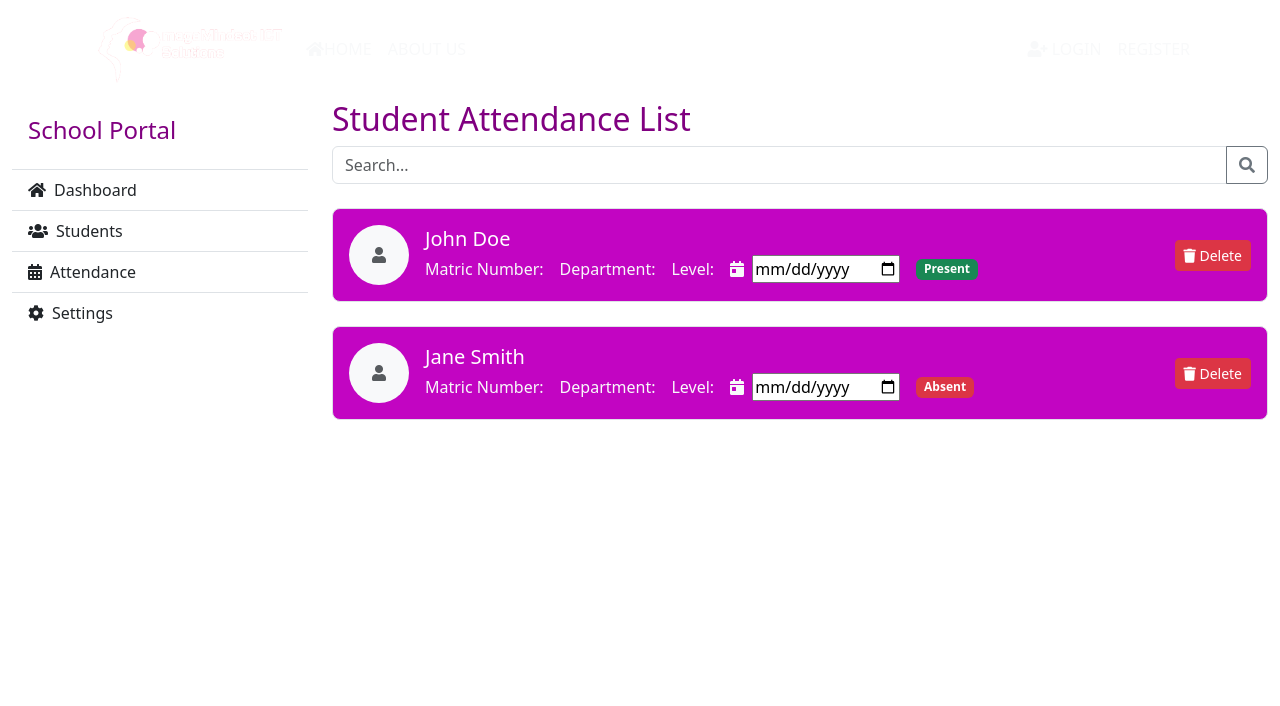
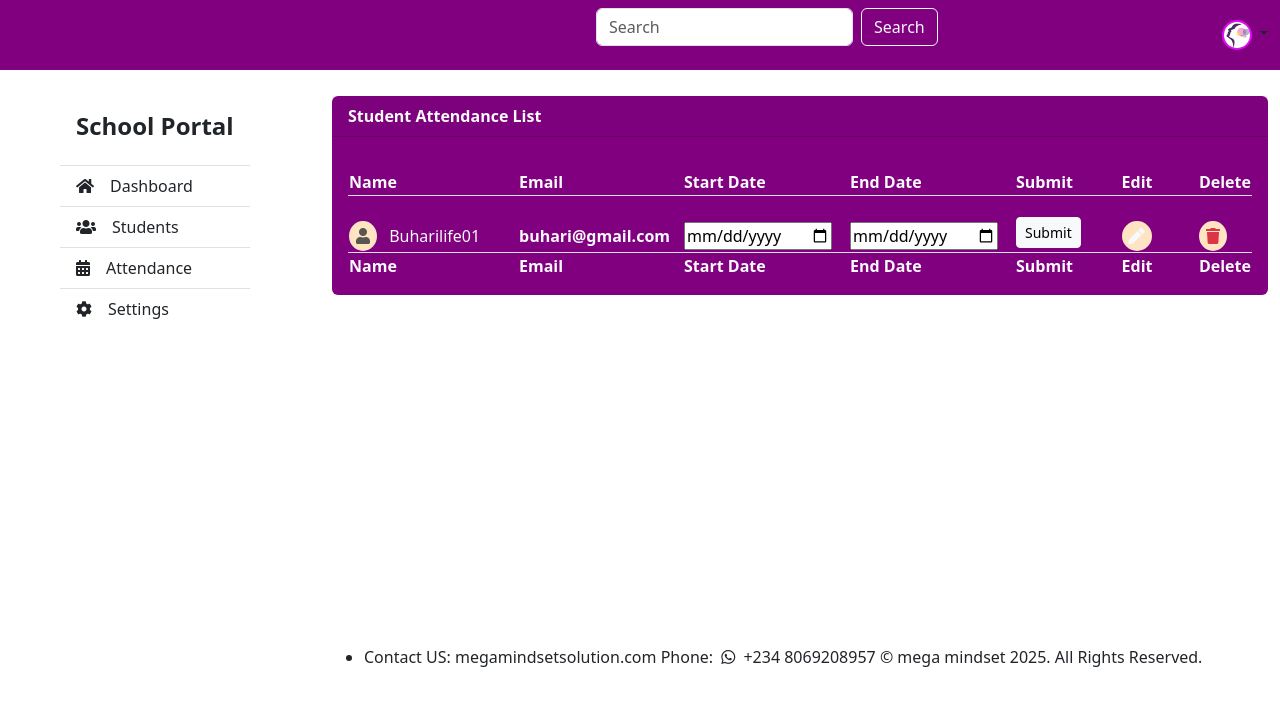
Before and after one commit to megaminded/attendance_app, a PHP site: page /admin.php in a window 1280 px wide. Shown: the top 706 px of the page. Run offline with PHP 8.4, Linux system fonts and the light colour scheme.

Commit message:
I marge success admin page  and did a student Record to show their full cridentials

```diff
--- a/admin.php
+++ b/admin.php
@@ -1,5 +1,6 @@
 <!DOCTYPE html>
 <html lang="en">
+
 <head>
   <meta charset="UTF-8">
   <meta name="viewport" content="width=device-width, initial-scale=1.0">
@@ -8,110 +9,182 @@
   <!-- Font awesome  -->
   <link rel="stylesheet" href="assets/css/font-awasome/css/all.css">
   <!-- CSS  -->
-     <link rel="stylesheet" href="assets/css/admin.css">
+  <link rel="stylesheet" href="assets/css/adminStyle.css">
   <link rel="stylesheet" href="assets/css/base.css">
   <title>Admin-dashboard</title>
 </head>
+
 <body>
   <!-- Navigation -->
-    <?php include "./inc/navbar.php" ?>
+  <?php include "./inc/adminNavbar.php"; ?>
+  <!-- admin nav -->
 
   <div class="container-fluid">
     <div class="row">
-            <div class="col-lg-3 col-md-3 col-sm-12">
-                <nav class="sidebar primary-color">
-                    <div class="p-3 border-bottom">
-                        <h4>School Portal</h4>
+      <div class="col-lg-3 ">
+        <!-- outsidebar attendance -->
+        <div class="col-lg-3 ">
+          <div
+            class="nav-list portal-hold mx-5 mt-5 d-none d-lg-block position-fixed">
+            <div class="p-3 border-bottom mt-5">
+              <h4 class="fw-bold">School Portal</h4>
             </div>
-                      <div class="list-group list-group-flush">
-                        <a href="#" class="list-group-item list-group-item-action">
-                          <i class="fas fa-home me-2"></i>Dashboard
+
+            <div class="list-group list-group-flush ">
+              <a href="#"
+                class="list-group-item list-group-item-action">
+                <i
+                  class="fas fa-home me-3"></i>Dashboard
               </a>
-                        <a href="#" class="list-group-item list-group-item-action">
-                          <i class="fas fa-users me-2"></i>Students
+              <a href="#"
+                class="list-group-item list-group-item-action">
+                <i
+                  class="fas fa-users  me-3"></i>Students
               </a>
-                        <a href="#" class="list-group-item list-group-item-action">
-                          <i class="fas fa-calendar-alt me-2"></i>Attendance
+              <a href="#"
+                class="list-group-item list-group-item-action">
+                <i
+                  class="fas fa-calendar-alt  me-3"></i>Attendance
               </a>
-                        <a href="#" class="list-group-item list-group-item-action">
-                          <i class="fas fa-cog me-2"></i>Settings
+              <a href="#"
+                class="list-group-item list-group-item-action">
+                <i class="fas fa-cog  me-3"></i>Settings
               </a>
             </div>
-                </nav>
-            </div>
-            <div class="col-lg-9 col-md-9 col-sm-12">
-                <div class="justify-content-between align-items-center mb-4 primary-color">
-                    <h2>Student Attendance List</h2>
-                    <div class="input-group">
-                      <input type="text" class="form-control" placeholder="Search..." />
-                      <button class="btn btn-outline-secondary">
-                        <i class="fas fa-search"></i>
-                      </button>
-                    </div>
+
           </div>
 
-                <div class="row g-4">
-                    <!-- Student Card -->
-                     <a href="/user/profile/view.html">
-                      <div class="col-12">
-                        <div class="student-card p-3">
-                          <div class="d-flex align-items-center">
-                            <div class="col-12 student-img bg-light d-flex align-items-center justify-content-center me-3">
-                              <i class="fas fa-user text-muted"></i>
         </div>
-                            <div class="flex-grow-1">
-                              <h5 class="mb-1">John Doe</h5>
-                              <div class="d-flex flex-wrap align-items-center student-info">
-                                <span class="text-light me-3">Matric Number:</span>
-                                <span class="text-light me-3">Department:</span>
-                                <span class="text-light me-3">Level:</span>
-                                <span class="text-light me-3">
-                                  <i class="fas fa-calendar-day me-1"></i>
+        <!-- outsidesidebar attendance -->
+
+      </div>
+      <!-- main -->
+      <div class="col-lg-9 scroll-main mt-5 ">
+
+        <div class="card border-0 mb-3 main-bg mt-5">
+
+          <!-- media screen -->
+          <div class="card-header fw-bold text-light">Student
+            Attendance
+            List</div>
+          <div class="card-body text-primary ">
+            <h5 class="card-title"></h5>
+            <p class="card-text"></p>
+            <div class="list-group d-lg-none ">
+              <a href="adminRecord.php"
+                class="list-group-item list-group-item-action flex-column align-items-start main-bg text-light ">
+                <div
+                  class="d-flex w-100 justify-content-between">
+                  <h5 class="mb-1">buharilife01
+                  </h5>
+                  <small>
+                    <button
+                      class="btn  btn-sm me-3 mt-4 ">
+                      <i
+                        class="fa fa-pen fa-2x circleUED"></i></button>
+
+                  </small>
+
+                </div>
+                <p class="mb-1">Email:
+                  buhari@gmail.com</p>
+                <small>Registered: 12th April
+                  2025</small>
+
+              </a>
+
+            </div>
+
+
+            <!-- media screen  -->
+            <div class="d-none d-lg-block">
+              <table class="tableColo text-light"
+                id="dataTable"
+                width="100%"
+                cellspacing="0">
+                <thead class="border-bottom">
+                  <tr>
+                    <th width="30%">Name</th>
+                    <th width="20%">Email</th>
+                    <th width="10%">Start
+                      Date</th>
+                    <th width="10%">End
+                      Date</th>
+                    <th
+                      width="15%">Submit</th>
+                    <th
+                      width="15%">Edit</th>
+                    <th
+                      width="20%">Delete</th>
+                  </tr>
+                </thead>
+
+                <tbody>
+                  <tr>
+                    <td>
+                      <a
+                        href="adminRecord.php"
+                        class="list-group-item-action nameHover text-decoration-none text-light"><br>
+                        <i
+                          class="fa fa-user text-muted me-2 circleUED"></i>
+                        Buharilife01</a>
+                    </td>
+                    <td><strong
+                        class><br>
+                        buhari@gmail.com</strong></td>
+                    <td>
+                      <strong
+                        class="text-light me-3">
+                        <br>
                         <input type="date">
-                                </span>
-                                <span class="badge bg-success">Present</span>
-                              </div>
-                            </div>
-                            <button class="btn btn-danger btn-sm">
-                              <i class="fas fa-trash"></i>
-                              <span class="d-none d-md-inline">Delete</span>
-                            </button>
+                      </strong>
+                    </td>
+                    <td>
+                      <strong
+                        class="text-light me-3">
+                        <br>
+
+                        <input type="date">
+                      </strong>
+                    </td>
+                    <td> <button
+                        class="btn btn-light btn-sm me-3 mt-3">Submit</button>
+                    </td>
+                    <td><br>
+                      <i
+                        class="fa fa-pen  fa-1x circleUED"></i>
+                    </td>
+                    <td><br>
+                      <i
+                        class="fa fa-trash text-danger fa-1x circleUED "></i>
+                    </td>
+                  </tr>
+
+                </tbody>
+                <tfoot class="border-top">
+
+                  <tr>
+                    <th>Name</th>
+                    <th>Email</th>
+                    <th>Start Date</th>
+                    <th>End Date</th>
+                    <th>Submit</th>
+                    <th>Edit</th>
+                    <th>Delete</th>
+                  </tr>
+                </tfoot>
+              </table>
             </div>
           </div>
         </div>
-                     </a>
+        <!-- adminfooter -->
 
-                     <a href="/user/profile/view.html">
-                      <div class="col-12">
-                        <div class="student-card p-3">
-                          <div class="d-flex align-items-center">
-                            <div class="col-12 student-img bg-light d-flex align-items-center justify-content-center me-3">
-                              <i class="fas fa-user text-muted"></i>
+        <?php include "./inc/adminfooter.php"; ?>
+        <!-- ad,infooter -->
       </div>
-                            <div class="flex-grow-1">
-                              <h5 class="mb-1">Jane Smith</h5>
-                              <div class="d-flex flex-wrap align-items-center student-info">
-                                <span class="text-light me-3">Matric Number:</span>
-                                <span class="text-light me-3">Department:</span>
-                                <span class="text-light me-3">Level:</span>
-                                <span class="text-light me-3">
-                                  <i class="fas fa-calendar-day me-1"></i>
-                                  <input type="date">
-                                </span>
-                                <span class="badge bg-danger">Absent</span>
-                              </div>
-                            </div>
-                            <button class="btn btn-danger btn-sm">
-                              <i class="fas fa-trash"></i>
-                              <span class="d-none d-md-inline">Delete</span>
-                            </button>
-                          </div>
-                        </div>
-                      </div>
-                     </a>
-            </div>
-        </div>
+      <!-- main -->
     </div>
     <script src="assets/js/bootstrap.bundle.js"></script>
 </body>
+
 </html>
--- /dev/null
+++ b/assets/css/adminStyle.css
@@ -0,0 +1,65 @@
+@import url(base.css);
+* {
+  margin: 0;
+  box-sizing: border-box;
+}
+/* table edit delete and user styling */
+.circleUED {
+  background-color: bisque;
+  width: fit-content;
+  border-radius: 50%;
+  padding: 7px;
+}
+.circleUED:hover {
+  background-color: rgb(228, 9, 248);
+  color: rgba(0, 0, 0, 0.354) !important;
+}
+.nameHover:hover {
+  background-color: rgba(165, 42, 42, 0.288);
+  padding: 4px;
+  border-radius: 5px;
+}
+.mediapen {
+  background-color: rgba(165, 42, 42, 0.288);
+  padding: 5px;
+  border-radius: 50%;
+}
+/* table edit delete and user styling */
+
+/* navchild */
+.logoutimg {
+  width: 30px;
+  border-radius: 50%;
+  border: 2px solid rgb(228, 9, 248);
+}
+/* navchild */
+.main-bg {
+  background-color: var(--color-primary);
+}
+
+
+/* footer */
+.nav-footer {
+  margin-top: 350px;
+}
+/* footer */
+
+/* scroll  main*/
+.scroll-main {
+  overflow-y: scroll;
+  overflow: hidden;
+}
+
+.tableColo{
+    background-color: purple !important;
+}
+/* adminNavbar */
+.navbar {
+ background-color: var(--color-primary);
+}
+/* studentdetails color from admin records */
+
+.studetails{
+  color: var(--color-primary) !important;
+
+}
--- /dev/null
+++ b/inc/adminNavbar.php
@@ -0,0 +1,73 @@
+  <nav class="navbar navbar-expand-lg navbar-light  fixed-top mb-4">
+      <div class="container-fluid">
+          <a class="navbar-brand" href="#"></a>
+          <button class="navbar-toggler bg-light" type="button"
+              data-bs-toggle="collapse"
+              data-bs-target="#navbarSupportedContent"
+              aria-controls="navbarSupportedContent" aria-expanded="false"
+              aria-label="Toggle navigation">
+              <span class="navbar-toggler-icon"></span>
+          </button>
+          <div class="collapse navbar-collapse"
+              id="navbarSupportedContent">
+              <ul class="navbar-nav me-auto mb-2 mb-lg-0">
+
+                  <li class="nav-item dropdown  d-lg-none d-block mb-2">
+                      <a class="nav-link dropdown-toggle text-light " href="#"
+                          id="navbarDropdown" role="button"
+                          data-bs-toggle="dropdown" aria-expanded="false">
+                          <b>School portal</b>
+                      </a>
+                      <ul class="dropdown-menu"
+                          aria-labelledby="navbarDropdown">
+                          <li><a class="dropdown-item"
+                                  href="#"><i
+                                      class="fa fa-home  me-3"></i>Dashboard</a></li>
+                          <li>
+                              <hr class="dropdown-divider">
+                          </li>
+                          <li><a class="dropdown-item" href="#"> <i
+                                      class="fas fa-users  me-3"></i>Students
+                              </a></li>
+                          <li>
+                              <hr class="dropdown-divider">
+                          </li>
+                          <li><a class="dropdown-item" href="#"> <i
+                                      class="fas fa-calendar-alt  me-3"></i>Attendance
+                              </a></li>
+                          <li>
+                              <hr class="dropdown-divider">
+                          </li>
+                          <li><a class="dropdown-item" href="#"> <i
+                                      class="fas fa-cog  me-3"></i>Settings
+                              </a></li>
+                      </ul>
+                  </li>
+
+              </ul>
+              <form class="d-flex  mx-auto mb-3">
+                  <input class="form-control me-2" type="search"
+                      placeholder="Search" aria-label="Search">
+                  <button class="btn btn-outline-light"
+                      type="submit">Search</button>
+
+              </form>
+              <!-- logout -->
+              <li class="nav-item dropdown d-flex">
+                  <a class="nav-link dropdown-toggle" href="#"
+                      id="navbarDropdown" role="button"
+                      data-bs-toggle="dropdown" aria-expanded="false">
+                      <img src="./assets/images/mega.jpg"
+                          class="logoutimg" alt>
+                  </a>
+                  <ul class="dropdown-menu"
+                      aria-labelledby="navbarDropdown">
+
+                      <li><a class="dropdown-item"
+                              href="#">LogOut</a></li>
+
+                  </ul>
+              </li>
+          </div>
+      </div>
+  </nav>
--- /dev/null
+++ b/inc/adminfooter.php
@@ -0,0 +1,15 @@
+ <footer class="nav-footer ">
+     <div class="pull-left d-none d-sm-inline-block">
+         <ul
+             class=" nav-primary nav-dotted nav-dot-separated justify-content-center justify-content-md-end">
+             <li class="nav-item">
+                 <a class="nav-link" href>Contact US:
+                     megamindsetsolution.com
+                     Phone: <i
+                         class="fab fa-whatsapp  whatsap p-1"></i>
+                     +234 8069208957</a>
+             </li>
+         </ul>
+     </div>
+     &copy; mega mindset 2025. All Rights Reserved.
+ </footer>
```
Also changed, not shown: adminRecord.php (added, +183 -0 lines), assets/css/addConrol.css (added, +7 -0 lines), assets/images/mega.jpg (added). Lines whose indentation alone changed are shown as unchanged.
